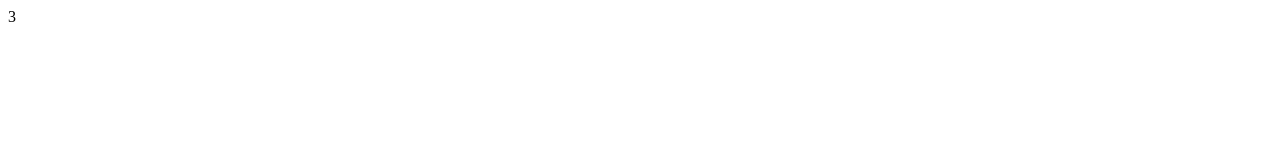
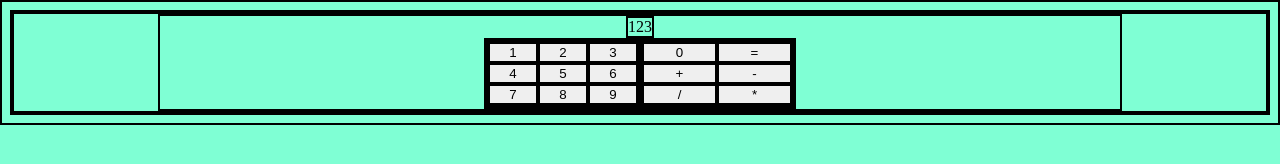
Before and after one commit to averybrubeck/calculater, a plain HTML site: page index.html in a window 1280 px wide. Drawn offline with Linux system fonts and the light colour scheme.

Commit message:
markup setup

```diff
--- a/index.html
+++ b/index.html
@@ -2,12 +2,41 @@
 <html lang="en">
 <head>
     <meta charset="UTF-8">
-    <meta name="viewport" content="width=device-width, initial-scale=1.0">3
+    <meta name="viewport" content="width=device-width, initial-scale=1.0">
     <link rel="stylesheet" href="./styles.css">
     <script src="./scripts.js" defer></script>
     <title>Cal-cu-later</title>
 </head>
 <body>
+    <div id="container">
+        <div id="calc-body">
+            <div id="calc-header">
+                123
+            </div>
+                <div id="button-container">
+                    <div id="number-buttons">
+                        <button>1</button>
+                        <button>2</button>
+                        <button>3</button>
+                        <button>4</button>
+                        <button>5</button>
+                        <button>6</button>
+                        <button>7</button>
+                        <button>8</button>
+                        <button>9</button>
+                    </div>
+                        <div id="operator-buttons">
+                            <button>0</button>
+                            <button>=</button>
+                            <button>+</button>
+                            <button>-</button>
+                            <button>/</button>
+                            <button>*</button>
+                    </div>
+                </div>
+
+        </div>
+    </div>
 
 </body>
 </html>
--- a/scripts.js
+++ b/scripts.js
@@ -0,0 +1 @@
+console.log('your mothers a whore')
--- a/styles.css
+++ b/styles.css
@@ -0,0 +1,37 @@
+* {
+    border: 2px solid black;
+}
+
+body {
+    background-color: aquamarine;
+}
+#container {
+    display: flex;
+    justify-content: center;
+    align-items: center;
+}
+#calc-body {
+    display: flex;
+    align-items: center;
+    justify-content: center;
+    flex-direction: column;
+    width: 960px;
+}
+#calc-header {
+    display: flex;
+    justify-content: top;
+}
+#button-container {
+    display: flex;
+    flex-direction: row;
+}
+#number-buttons {
+    display: grid;
+    grid-template-columns:  50px 50px 50px;
+    grid-template-rows: auto;
+}
+#operator-buttons {
+    display: grid;
+    grid-template-columns: 75px 75px;
+    grid-template-rows: auto;
+}
```
